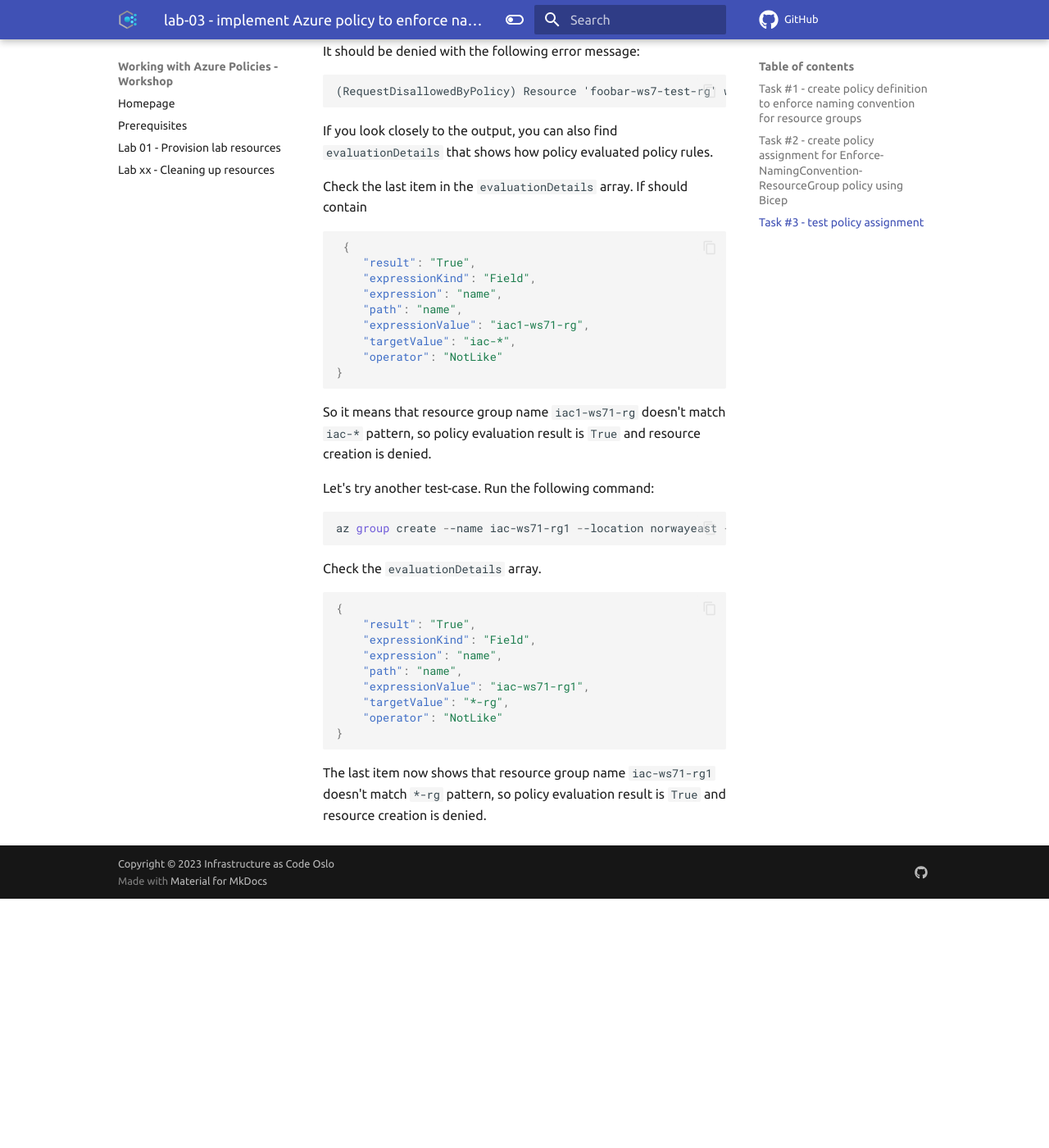
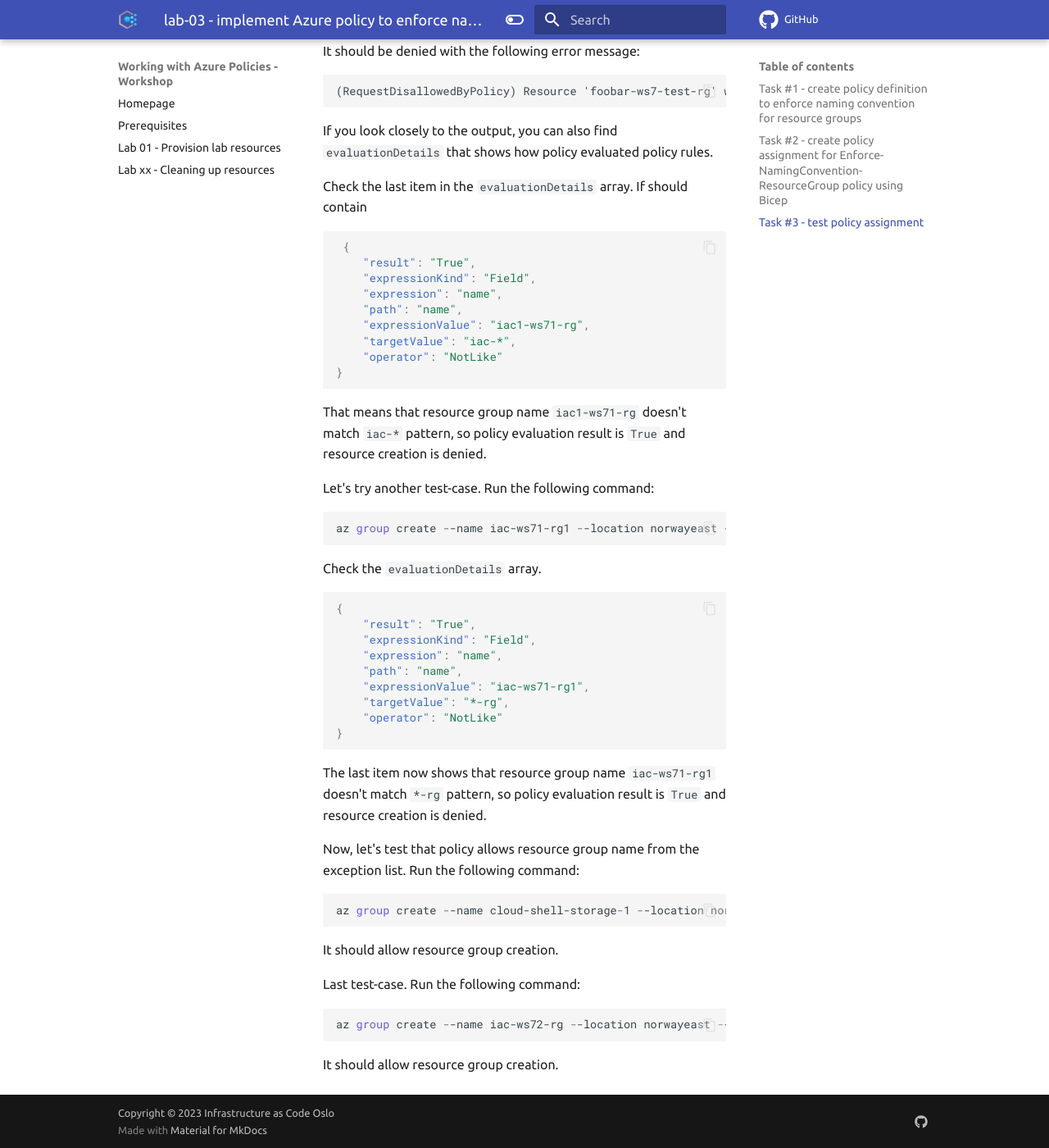
Before and after one commit to Infrastructure-AsCode/azure-policy-101, an MkDocs documentation site: the page built from docs/labs/lab-03/index.md, in a window 1280 px wide and 1400 px high, scrolled down 4245 px. Shown: the whole window at 82% size. Built offline with MkDocs 1.6.1 and Material for MkDocs 9.7.7, drawn with Linux system fonts in a browser that asks for light colours; comment, search, counter and statistics services are not loaded; before the commit the page ends 5341 px from its top, so only the background shows below that.

Commit message:
lab-02 - WIP

````diff
--- a/docs/labs/lab-03/index.md
+++ b/docs/labs/lab-03/index.md
@@ -180,7 +180,7 @@ Check the last item in the `evaluationDetails` array. If should contain
 }
 ```
 
-So it means that resource group name `iac1-ws71-rg` doesn't match `iac-*` pattern, so policy evaluation result is `True` and resource creation is denied.
+That means that resource group name `iac1-ws71-rg` doesn't match `iac-*` pattern, so policy evaluation result is `True` and resource creation is denied.
 
 Let's try another test-case. Run the following command:
 
@@ -202,3 +202,18 @@ Check the `evaluationDetails` array.
 }
 ```
 The last item now shows that resource group name `iac-ws71-rg1` doesn't match `*-rg` pattern, so policy evaluation result is `True` and resource creation is denied.
+
+Now, let's test that policy allows resource group name from the exception list. Run the following command:
+
+```powershell
+az group create --name cloud-shell-storage-1 --location norwayeast --tags IAC-Department=foobar
+```
+It should allow resource group creation.
+
+Last test-case. Run the following command:
+
+```powershell
+az group create --name iac-ws72-rg --location norwayeast --tags IAC-Department=foobar
+```
+
+It should allow resource group creation.
````
Also changed, not shown: docs/labs/lab-08/index.md (+2 -0 lines).
